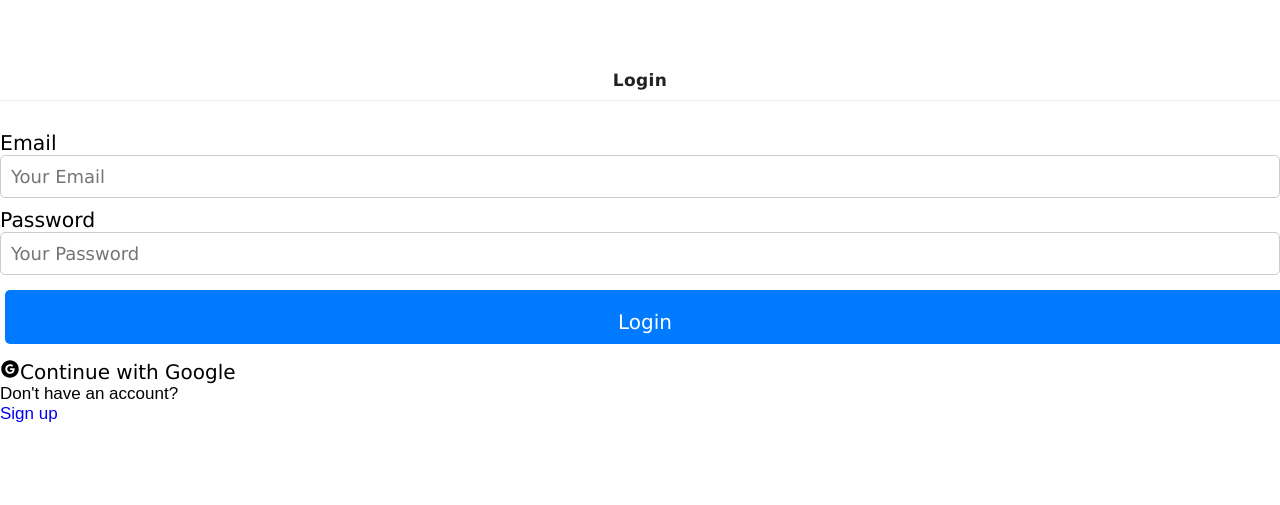
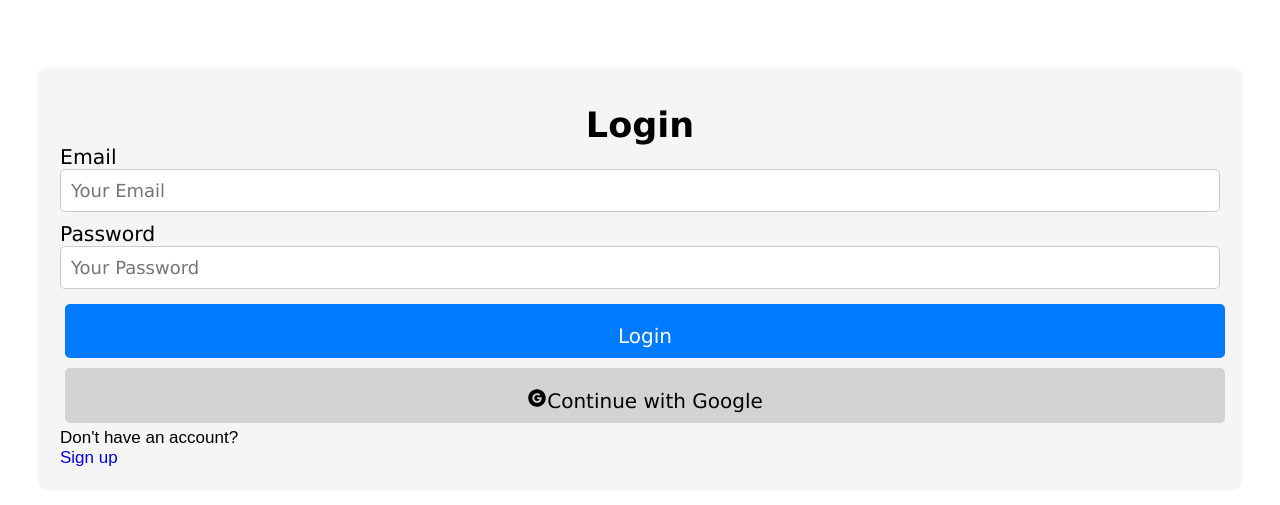
Before and after one commit to dwalley606/auctioneer, a React (Vite) app in the folder client/: page /login in a window 1280 px wide. Shown: the part 613-1118 px from the top of the page. Before the commit the page ends 1037 px from the top, so only its background shows below. Built offline with nearby package versions, Linux system fonts and the light colour scheme; no server answers.

Commit message:
add css on login file

```diff
--- a/client/src/pages/Login.jsx
+++ b/client/src/pages/Login.jsx
@@ -11,7 +11,7 @@ import {
   signInSuccess,
   signInFailure,
 } from "../redux/user/userSlice";
-import "./css/Login.css";
+import "./css/Signup.css";
 
 function Login() {
   const [formState, setFormState] = useState({ email: "", password: "" });
@@ -51,10 +51,10 @@ function Login() {
   };
 
   return (
-    <div className="login">
+    <div className="container my-1">
       <form onSubmit={handleFormSubmit}>
-        <h2 className="title">Login</h2>
-        <div className="input-group">
+        <h2>Login</h2>
+        <div className="flex-row space-between my-2">
           <Label htmlFor="email" className="label">
             Email
           </Label>
@@ -70,7 +70,7 @@ function Login() {
             className="input"
           />
         </div>
-        <div className="input-group">
+        <div className="flex-row space-between my-2">
           <Label htmlFor="password" className="label">
             Password
           </Label>
@@ -93,8 +93,8 @@ function Login() {
         <Button type="submit" disabled={loading}>
           {loading ? <Spinner /> : "Login"}
         </Button>
+      <OAuth />
       </form>
-      <OAuth />
       <div className="footer">
         <p>
           Don't have an account? <Link to="/signup">Sign up</Link>
```
